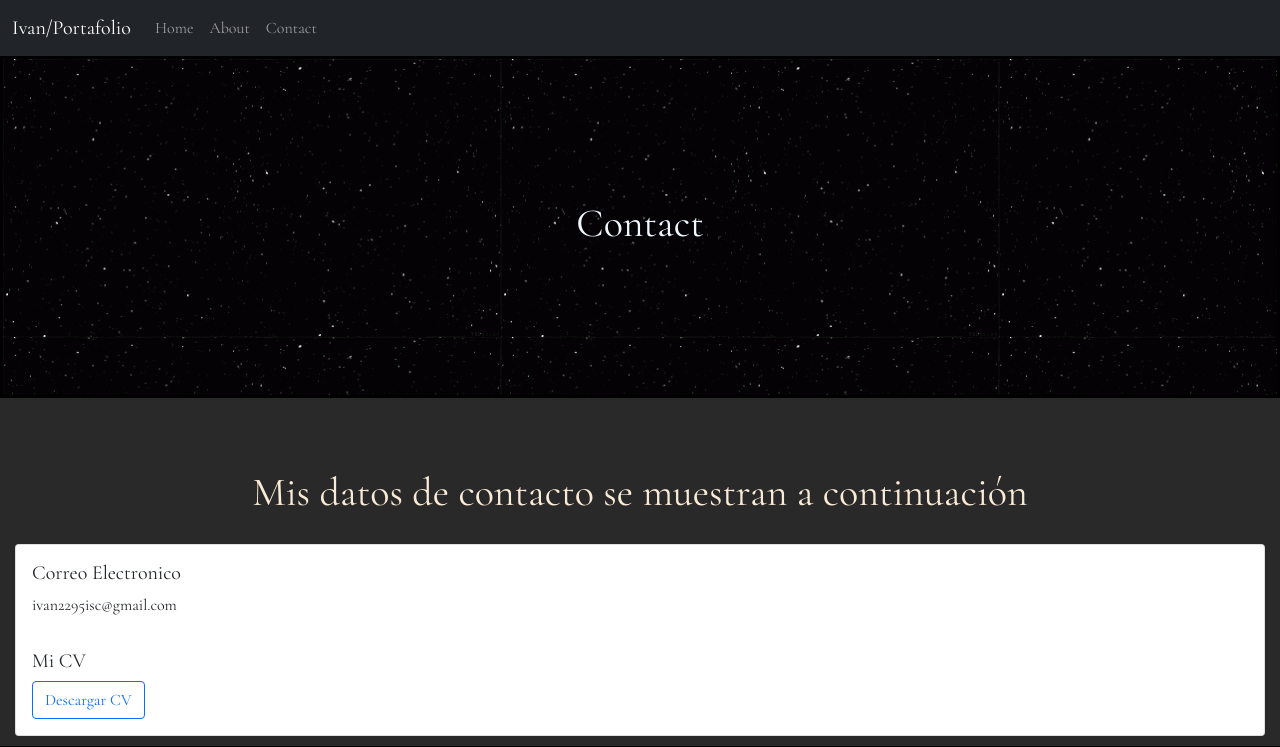
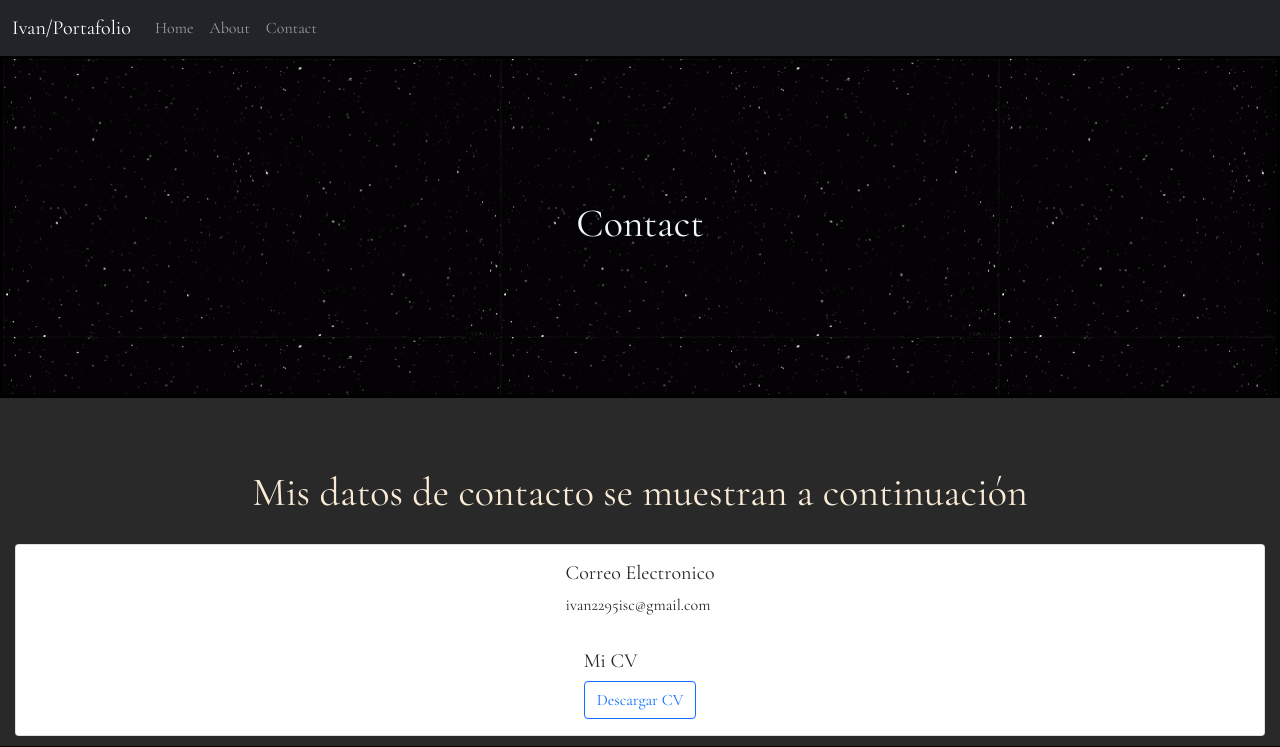
Before and after one commit to ivanISC95/portafolio, a React (Create React App) app in the folder portafolio/: page /Contact in a window 1280 px wide. Shown: the top 747 px of the page. Built offline with nearby package versions, Linux system fonts and the light colour scheme.

Commit message:
Corrección de CV

```diff
--- a/portafolio/src/Styles/Style.css
+++ b/portafolio/src/Styles/Style.css
@@ -146,6 +146,9 @@ li:hover {
     width: 100%;
     height: 950px;
 }
+.contacto{
+    align-items: center;
+}
 h1:hover {
     background: -webkit-linear-gradient(gold, #333);
     -webkit-background-clip: text;
--- a/portafolio/src/components/About/Skills.js
+++ b/portafolio/src/components/About/Skills.js
@@ -1,4 +1,4 @@
-import { Card, CardGroup,Row } from "react-bootstrap";
+import { Card,Row } from "react-bootstrap";
 import { IoLogoJavascript } from 'react-icons/io5';
 import { FaPhp, FaPython, FaReact,FaUbuntu,FaGithub,FaHtml5 } from 'react-icons/fa';
 import {SiMysql,SiPostgresql,SiCsswizardry} from 'react-icons/si';
--- a/portafolio/src/components/Contact/Contact.js
+++ b/portafolio/src/components/Contact/Contact.js
@@ -9,7 +9,7 @@ export default function Contact() {
             </div>
             <div className="academic">
                 <h1 className='formacion'>Mis datos de contacto se muestran a continuación</h1>
-                <Card>
+                <Card className="contacto">
 
                     <Card.Body>
                         <Card.Title>Correo Electronico</Card.Title>
```
Also changed, not shown: 1 other file (tests, documents, lock files or other folders).
